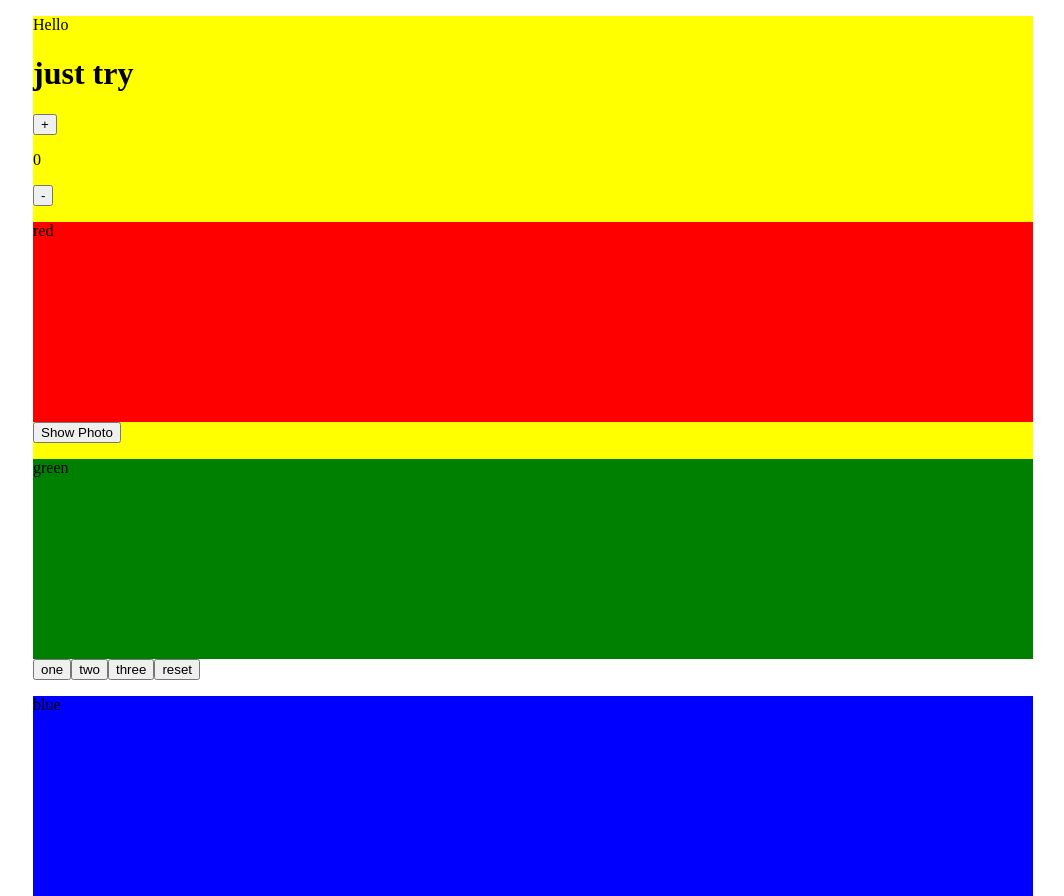
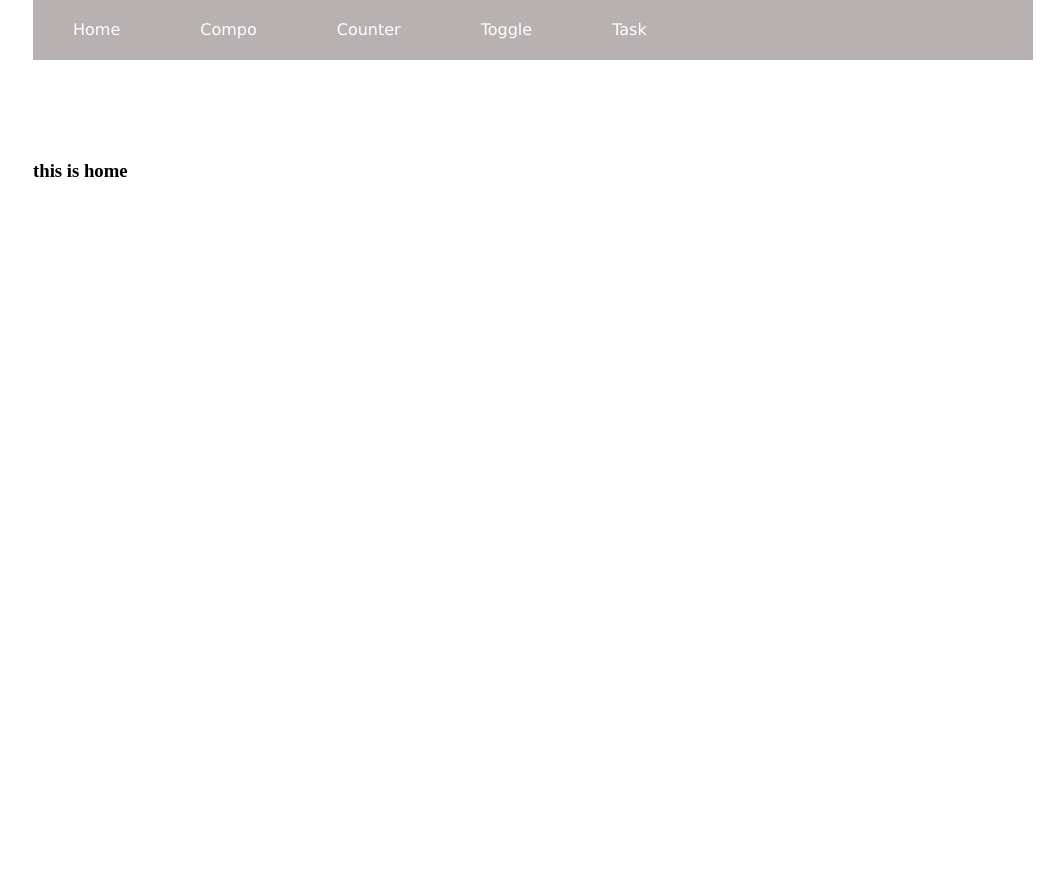
Before and after one commit to pavinane/react, a React (Create React App) app: page / in a window 1280 px wide. Shown: the whole page, without its empty margins (107-1171 px from the left). After the commit the page ends 800 px from the top, so only its background shows below. Built offline with nearby package versions, Linux system fonts and the light colour scheme.

Commit message:
create in react-route

```diff
--- a/package.json
+++ b/package.json
@@ -5,6 +5,7 @@
   "dependencies": {
     "react": "^16.9.0",
     "react-dom": "^16.9.0",
+    "react-router-dom": "^5.1.2",
     "react-scripts": "3.1.1"
   },
   "scripts": {
--- a/src/App.css
+++ b/src/App.css
@@ -1,9 +1,37 @@
-.App{
-    width: 1000px;
-    background: YELLOW;
-    margin: 0 auto;
-    height: 500px;
+body {
+  padding: 0;
+  margin: 0;
 }
-.color{
-    height: 200px;
+.app {
+  width: 1000px;
+  margin: 0 auto;
+  /* background: gray; */
 }
+.navigation {
+  width: 1000px;
+  height: 60px;
+  background: rgb(184, 177, 177);
+  color: #fff;
+  margin-bottom: 100px;
+}
+ul {
+  margin: 0;
+  padding: 0;
+}
+
+li {
+  text-decoration: none;
+  list-style-type: none;
+  float: left;
+  margin: 20px 40px;
+  font-family: "Lucida Sans", "Lucida Sans Regular", "Lucida Grande",
+    "Lucida Sans Unicode", Geneva, Verdana, sans-serif;
+  text-transform: capitalize;
+}
+a {
+  color: #fff;
+}
+
+a:hover {
+  color: #000;
+}
--- a/src/App.jsx
+++ b/src/App.jsx
@@ -1,23 +1,56 @@
 import React from 'react';
+// eslint-disable-next-line
+import { BrowserRouter, Switch, Route, Link } from "react-router-dom";
 import Color from './Color';
 import Counter from './Counter';
 import Pic from './Pic';
 import Task from './Task';
 import './App.css';
 
+const menu = ['home', 'compo', 'counter', 'toggle', 'task'];
 
-const App = () => (
-  <div className="App">
-    <p>Hello</p>
-    <Counter head="just try" />
-    <Color title="red" />
-    <Pic />
-    <Color title="green" />
-    <Task />
-    <Color title="blue" />
-
+const Navigation = ({ menus }) => (
+  <div className="navigation">
+    <ul>
+      {menus.map((m) => (
+        <Link to={m === 'home' ? '/' : `/${m}`}>
+          <li>{m}</li>
+        </Link>
+      ))}
+    </ul>
   </div>
-
 );
 
+const Home = () => <h3>this is home</h3>;
+
+const Compo = () => (
+  <>
+    <p>Hello</p>
+    <Color title="red" />
+    <Color title="green" />
+    <Color title="blue" />
+  </>
+);
+
+const Toggle = () => <Pic />;
+
+class App extends React.Component {
+  render() {
+    return (
+      <div className="app">
+        <BrowserRouter>
+          <Navigation menus={menu} />
+          <Switch>
+            <Route exact path="/" component={Home} />
+            <Route exact path="/compo" component={Compo} />
+            <Route exact path="/counter" component={Counter} />
+            <Route exact path="/toggle" component={Toggle} />
+            <Route exact path="/task" component={Task} />
+          </Switch>
+        </BrowserRouter>
+      </div>
+    );
+  }
+}
+
 export default App;
--- a/src/Counter.jsx
+++ b/src/Counter.jsx
@@ -1,28 +1,52 @@
-import React from 'react';
+import React from "react";
 
+// class Counter extends React.Component{
+//     state={
+//         count:0
+//     };
 
-class Counter extends React.Component{
-    state={
-        count:0
-    };
+//     increment = () => this.setState (({count }) => ({ count: count + 1 }));
 
-    increment = () => this.setState (({count }) => ({ count: count + 1 }));
+//     decrement = () => this.setState (({ count}) => ({ count: count - 1 }));
 
-    decrement = () => this.setState (({ count}) => ({ count: count - 1 }));
+//     render(){
+//         const { head } = this.props;
+//         const { count } = this.state;
+//         return(
+//             <div className="counter">
+//                 <h1>{head}</h1>
+//                 <button className="button" onClick = {this.increment}>+ </button>
+//                 <p>{count}</p>
+//                 <button className= "button" onClick = {this.decrement}>-</button>
+//             </div>
+//         );
+//     }
 
-    render(){
-        const { head } = this.props;
-        const { count } = this.state;
-        return(
-            <div className="counter">
-                <h1>{head}</h1>
-                <button className="button" onClick = {this.increment}>+ </button>
-                <p>{count}</p>
-                <button className= "button" onClick = {this.decrement}>-</button>
-            </div>
-        );
-    }
+// }
 
+class Count extends React.Component {
+  state = {
+    count: 0
+  };
 
+  increment = () => this.setState(({ count }) => ({ count: count + 1 }));
+  decrement = () => this.setState(({ count }) => ({ count: count - 1 }));
+
+  render() {
+    const { count } = this.state;
+
+    return (
+      <div className="counting">
+        <button className="button" onClick={this.increment}>
+          +
+        </button>
+        <p>{count}</p>
+        <button className="button" onClick={this.decrement}>
+          -
+        </button>
+      </div>
+    );
+  }
 }
-export default Counter;
+
+export default Count;
--- a/src/Task.jsx
+++ b/src/Task.jsx
@@ -5,8 +5,6 @@ class Task extends React.Component {
         text:""
     };
    click = (num) => {this.setState ({text: num })}
-//    Click2 = () => {this.setState ({ text: 'two'})}
-//    Click3 = () => {this.setState ({text: 'three'})}
 
    render () {
        const { text } = this.state
--- a/src/color.css
+++ b/src/color.css
@@ -1,3 +1,3 @@
-.color{
+/* .color{
     height: 100px;
-}
+} */
```
Also changed, not shown: src/Pic.jsx (+22 -0 lines), .eslintrc.js, 1 other file (tests, documents, lock files or other folders).
